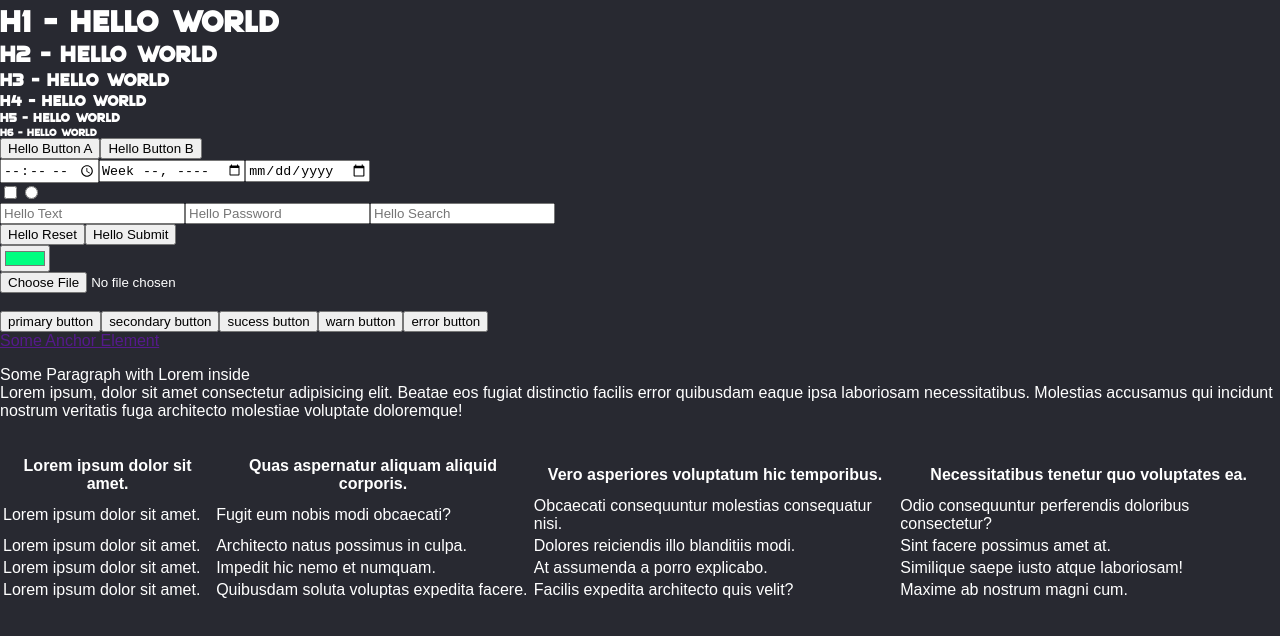
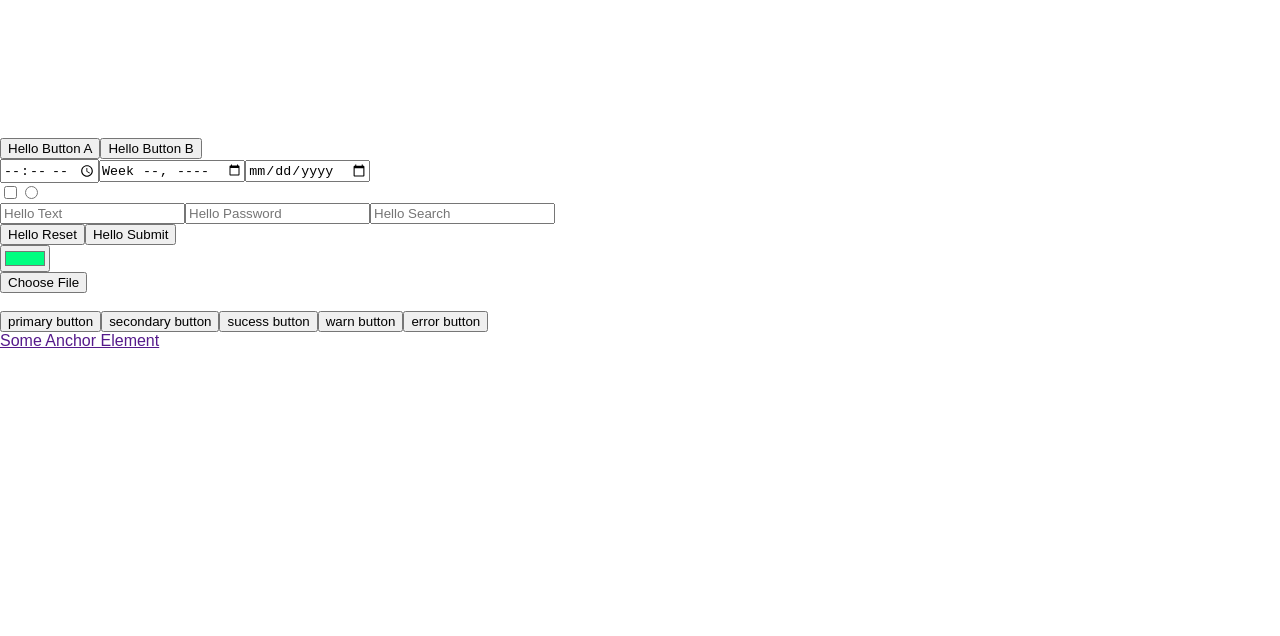
Before and after one commit to TheBoizCoding/HypertearLauncher, a Vue app: page / in a window 1280 px wide. Shown: the top 636 px of the page. Built offline with nearby package versions, Linux system fonts and the light colour scheme.

Commit message:
clearing up theme.scss

```diff
--- a/src/assets/scss/themes/default-theme.scss
+++ b/src/assets/scss/themes/default-theme.scss
@@ -14,8 +14,8 @@ $font-code: monospace;
 // basic colors
 $color-white: #fff;
 $color-black: #000000;
-$color-primary:#0011ff;
-$color-secondary:#00d9ff;
+$color-primary:#fff;
+$color-secondary:#fff;
 $color-green:#0f0;
 $color-yellow:#ff0;
 $color-red:#ff0000;
@@ -25,13 +25,20 @@ $color-red:#ff0000;
 //###    Advanced    ###
 //######################
 
+/*
+    in scss you can use methods to mix or/and modify colors
+    mix($color-a, $color-b, 50%)
+    desaturate($color, 90%)
+    lighten($color, 15%);
+*/
+
 // background colors
-$color-background-primary: desaturate(mix($color-black, $color-primary, 65%), 90%);
-$color-background-secondary: lighten($color-background-primary, 15%);
+$color-background-primary: #fff;
+$color-background-secondary: #fff;
 
 // text normal colors
 $color-text-primary: $color-white;
-$color-text-secondary: mix($color-white, $color-secondary, 50%);
+$color-text-secondary: #fff;
 // text hover colors
 $color-text-primary-hover:#fff;
 $color-text-secondary-hover:#fff;
```
